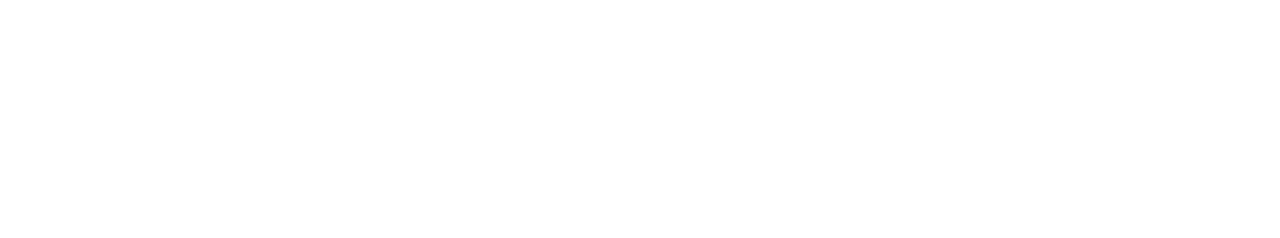
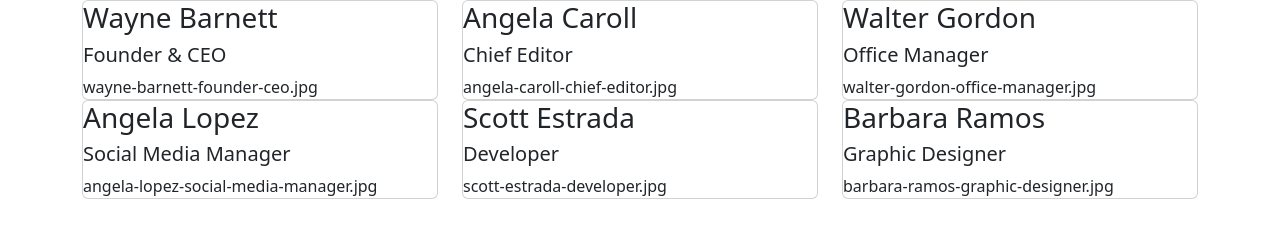
Before and after one commit to PaoloMarzocchi/js-our-team, a plain HTML site: page index.html in a window 1280 px wide. Drawn offline with nearby package versions, Linux system fonts and the light colour scheme.

Commit message:
add members informations printed in DOM

```diff
--- a/assets/js/main.js
+++ b/assets/js/main.js
@@ -33,9 +33,10 @@
 
 //- Tramite un ciclo for scorro nell'array team, con il ciclo for in vado a scorrere in ciascun oggetto dell'array e ne stampo il contenuto in console
 
+const rowEl = document.querySelector('.row');
 for (let i = 0; i < team.length; i++) {
     const member = team[i];
-    for (const key in member) {
-       console.log(member[key]);
+    //- Seleziono le informazioni da stampare come nel punto 1, per stamparle nella DOM mi serve aggiungere il markup nel ciclo for dell'array per creare degli elementi in pagina che racchiudano le informazioni
+    let markup = `<div class="col-4"><div class="card"><h3>${member.name}</h3><h5>${member.role}</h5><div>${member.image}</div></div></div>`;
+    rowEl.insertAdjacentHTML('beforeend', markup);
 }
-  }
--- a/index.html
+++ b/index.html
@@ -8,7 +8,11 @@
     <link rel="stylesheet" href="./assets/css/style.css">
 </head>
 <body>
+    <div class="container">
+        <div class="row">
 
+        </div>
+    </div>
 
     <script src="./assets/js/main.js"></script>
 </body>
```
Lines whose indentation alone changed are shown as unchanged.
